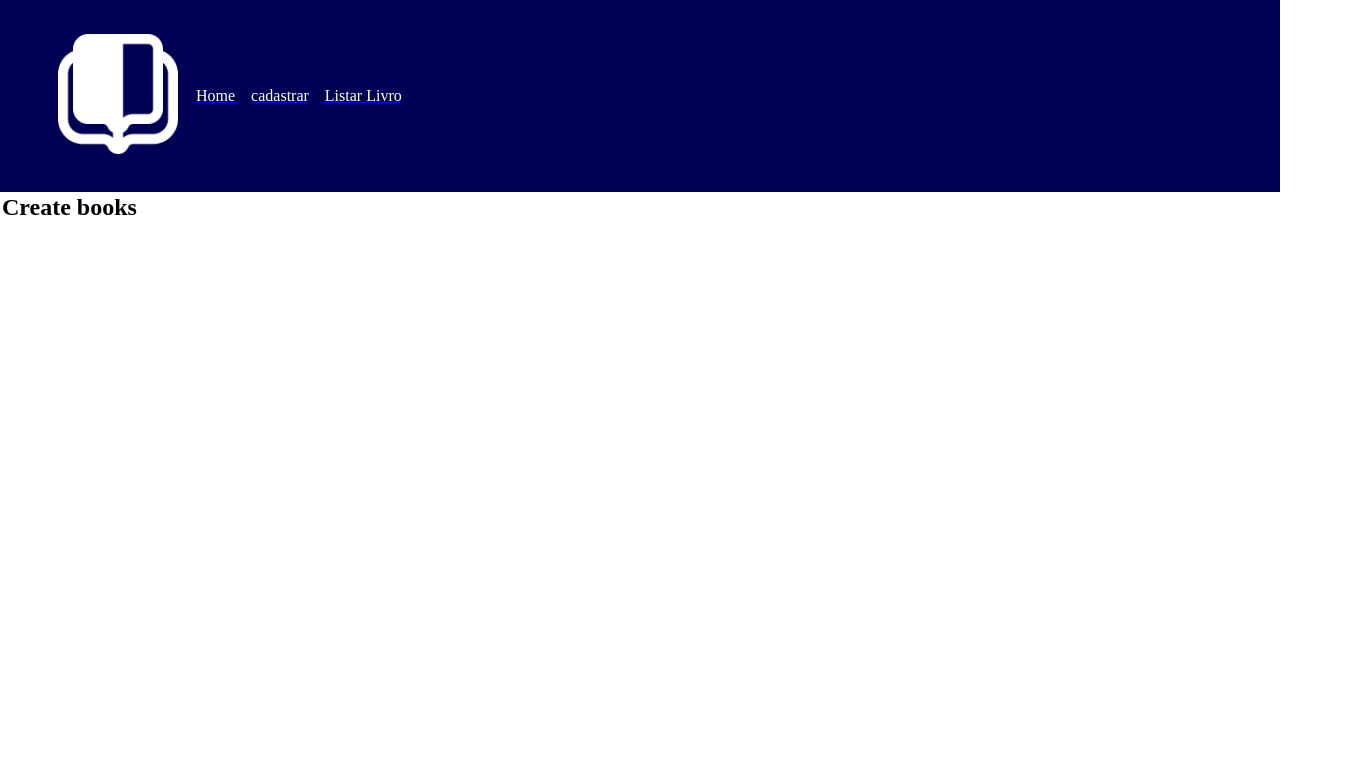
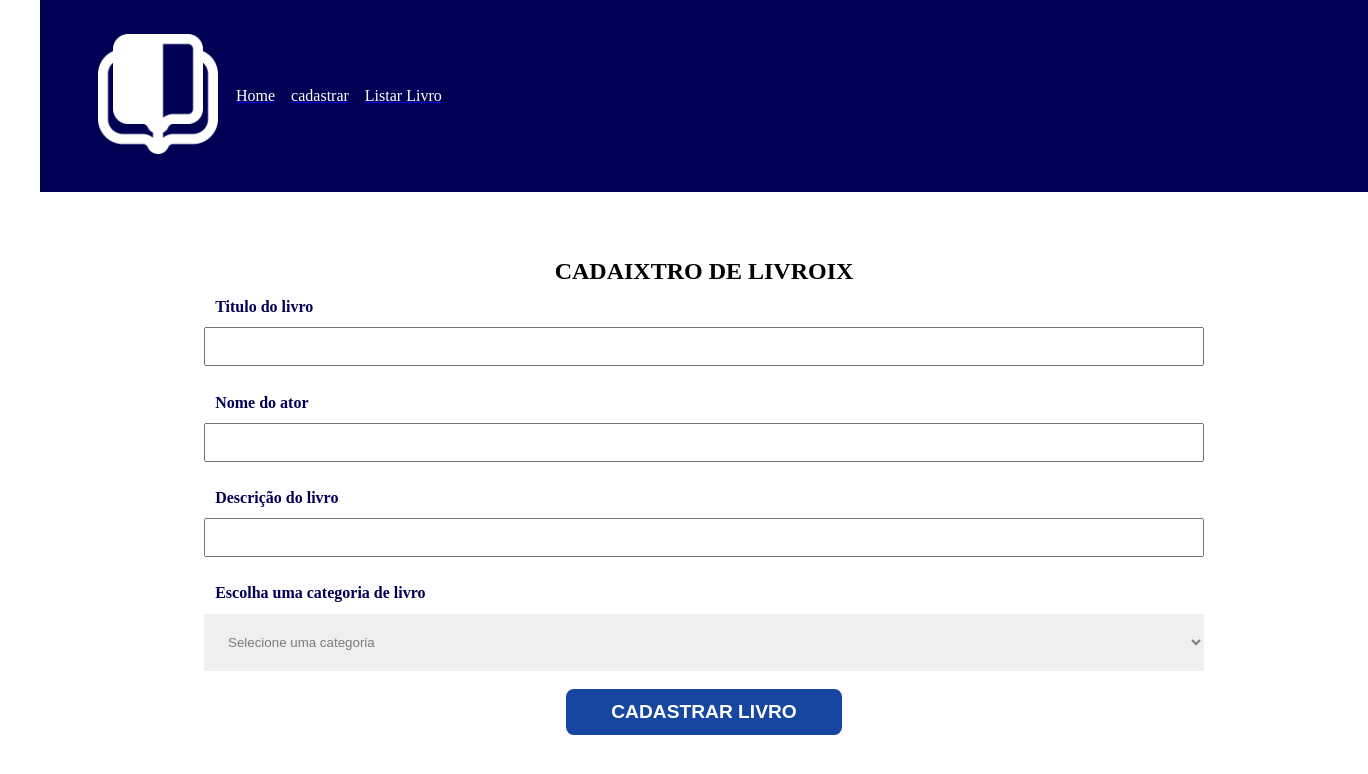
Before and after one commit to Samuelxt18/pw3-samuel-app-libri, a React (Vite) app in the folder pw3-samuel-app-libri/: page /createBooks in a window 1280 px wide. Shown: the top 774 px of the page, 1368 px wide, since content can reach past the window. Built offline with nearby package versions, Linux system fonts and the light colour scheme.

Commit message:
Criação de botao e input

```diff
--- /dev/null
+++ b/pw3-samuel-app-libri/src/components/forms/Button.jsx
@@ -0,0 +1,11 @@
+import styles from './Button.module.css'
+
+function Button({rotulo}){
+    return(
+        <div>
+            <button>{rotulo}</button>
+        </div>
+    )
+}
+
+export default Button
--- /dev/null
+++ b/pw3-samuel-app-libri/src/components/forms/Button.module.css
@@ -0,0 +1,17 @@
+button{
+    background-color: #1646A0;
+    color: #FFF;
+    padding: 0 45px;
+    border: 2px solid #FFF;
+    border-radius: 10px;
+    height: 50px;
+    text-transform: uppercase;
+    font-weight: bold;
+    font-size: 1.2em;
+    cursor: pointer;
+    transition: .4s;
+}
+
+button:hover{
+    background-color: #16A026;
+}
--- /dev/null
+++ b/pw3-samuel-app-libri/src/components/forms/Input.jsx
@@ -0,0 +1,13 @@
+import React from 'react';
+import styles from './Input.module.css'; // Certifique-se de que o caminho está correto
+
+const Input = ({ type, name, text, placeholder }) => {
+    return (
+        <div className={styles.form_control}>
+            <label htmlFor={name}>{text}</label>
+            <input type={type} id={name} placeholder={placeholder} />
+        </div>
+    );
+};
+
+export default Input;
--- /dev/null
+++ b/pw3-samuel-app-libri/src/components/forms/Input.module.css
@@ -0,0 +1,22 @@
+.form_control{
+    display: flex;
+    flex-direction: column;
+    margin-bottom: 1em;
+}
+
+.form_control label{
+    padding: .7em;
+    border-radius: 0;
+    border: none;
+    color: #000154;
+    font-weight: bold;
+}
+
+.form_control input{
+    padding: 10px;
+    width: 1000px;
+}
+
+.form_control input::placeholder{
+    color: #7B7B7B;
+}
--- /dev/null
+++ b/pw3-samuel-app-libri/src/components/forms/Select.jsx
@@ -0,0 +1,17 @@
+import styles from './Select.module.css'
+
+function Select({name,text}) {
+    return(
+        <div className={styles.form_control}>
+        <label htmlFor={name}>{text}</label>
+        <select name={name} id={name}>
+        <option> Selecione uma categoria</option>
+        <option> Ficção cientifica</option>
+        <option> Suspense</option>
+        <option> Terror</option>
+        </select>
+        </div>
+    )
+}
+
+export default Select
--- /dev/null
+++ b/pw3-samuel-app-libri/src/components/forms/Select.module.css
@@ -0,0 +1,22 @@
+.form_control{
+
+    display: flex;
+    flex-direction: column;
+    margin-bottom: 1em;
+}
+
+.form_control label{
+    padding: .7em;
+    border-radius: 0;
+    border: none;
+    color: #000154;
+    font-weight: bold;
+}
+
+.form_control select{
+    width: 1000px;
+    padding: 20px;
+    border-radius: 0;
+    border: none;
+    color: #7B7B7B;
+}
--- a/pw3-samuel-app-libri/src/components/layout/Container.jsx
+++ b/pw3-samuel-app-libri/src/components/layout/Container.jsx
@@ -3,7 +3,8 @@ import style from './Container.module.css'
 
 const Container  = (props) =>{
     return(
-        <div>
+        <div className={style.container}>
+
             {props.children}
         </div>
     )
--- a/pw3-samuel-app-libri/src/components/pages/CreateBooks.jsx
+++ b/pw3-samuel-app-libri/src/components/pages/CreateBooks.jsx
@@ -1,11 +1,47 @@
 import React from "react";
 import style from './CreateBooks.module.css'
+import Input from "../forms/Input";
+import Select from '../forms/Select'
+import Button from "../forms/Button";
 
 const CreateBooks = () =>{
 
     return(
-        <section className={style.Create_book_container}>
-        <h1>Create books</h1>
+
+        <section className={style.CreateBooks_container}>
+
+        <h1>CADAIXTRO DE LIVROIX</h1>
+
+        <Input
+            type='text'
+            name='txt_livro'
+            placeHolder='digite o nome do seu livro aqui'
+            text='Titulo do livro'
+        />
+
+        <Input
+            type='text'
+            name='txt_autor'
+            placeHolder='digite o numero do ator'
+            text='Nome do ator'
+        />
+
+        <Input
+            type='text'
+            name='txt_descricao_livro'
+            placeHolder='digite a descriçao do livro'
+            text='Descrição do livro'
+        />
+
+        <Select
+            name='categoria'
+            text='Escolha uma categoria de livro'
+        />
+
+        <Button
+            rotulo='Cadastrar Livro'
+        />
+
         </section>
     )
 }
--- a/pw3-samuel-app-libri/src/components/pages/CreateBooks.module.css
+++ b/pw3-samuel-app-libri/src/components/pages/CreateBooks.module.css
@@ -1,5 +1,5 @@
 .CreateBooks_container{
-    width: 100;
+    width: 100%;
     display: flex;
     flex-direction: column;
     align-items: center;
--- a/pw3-samuel-app-libri/src/components/pages/Home.module.css
+++ b/pw3-samuel-app-libri/src/components/pages/Home.module.css
@@ -1,5 +1,5 @@
 .home_container{
-    width: 100;
+
     display: flex;
     flex-direction: column;
     align-items: center;
```
